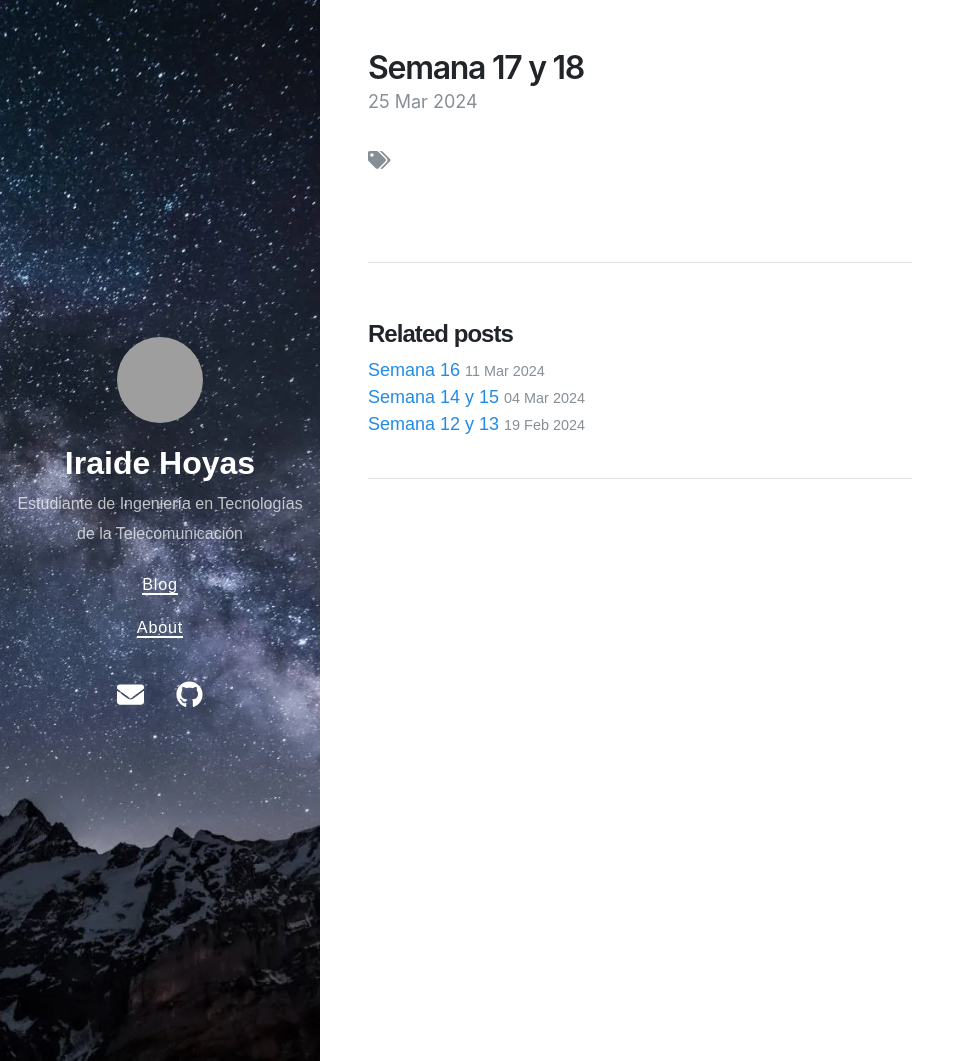
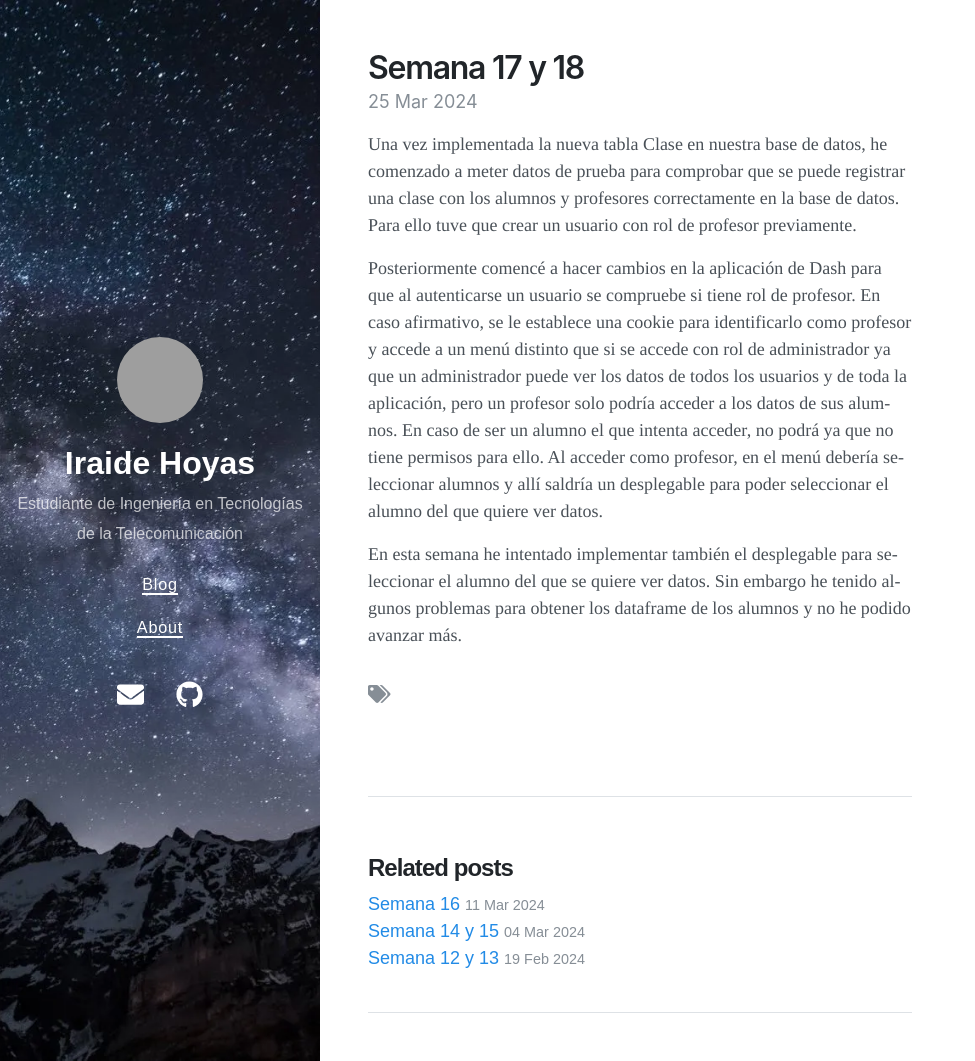
Before and after one commit to RoboticsLabURJC/2023-tfg-iraide-hoyas, a Jekyll site: the page built from docs/_posts/2024-03-25-Semana17y18.md, in a window 1280 px wide and 1061 px high. Shown: the whole window, without its empty margins (0-975 px from the left). Built offline with Jekyll 4.4.1, drawn with Linux system fonts in a browser that asks for light colours; nearby versions of some CDN libraries; grey boxes are pictures that could not be loaded.

Commit message:
post semana 17 y 18

```diff
--- a/docs/_posts/2024-03-25-Semana17y18.md
+++ b/docs/_posts/2024-03-25-Semana17y18.md
@@ -2,3 +2,16 @@
 layout: post
 title: Semana 17 y 18
 ---
+Una vez implementada la nueva tabla Clase en nuestra base de datos, he comenzado a meter datos de prueba para
+comprobar que se puede registrar una clase con los alumnos y profesores correctamente en la base de datos. Para ello
+tuve que crear un usuario con rol de profesor previamente.
+
+Posteriormente comencé a hacer cambios en la aplicación de Dash para que al autenticarse un usuario se compruebe
+si tiene rol de profesor. En caso afirmativo, se le establece una cookie para identificarlo como profesor y accede a
+un menú distinto que si se accede con rol de administrador ya que un administrador puede ver los datos de
+todos los usuarios y de toda la aplicación, pero un profesor solo podría acceder a los datos de sus alumnos. En caso de
+ser un alumno el que intenta acceder, no podrá ya que no tiene permisos para ello. Al acceder como profesor, en el menú
+debería seleccionar alumnos y allí saldría un desplegable para poder seleccionar el alumno del que quiere ver datos.
+
+En esta semana he intentado implementar también el desplegable para seleccionar el alumno del que se quiere ver datos.
+Sin embargo he tenido algunos problemas para obtener los dataframe de los alumnos y no he podido avanzar más.
```
